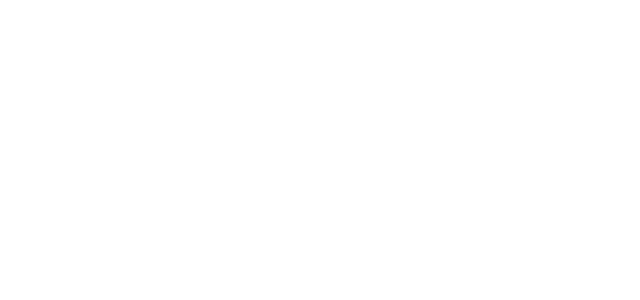
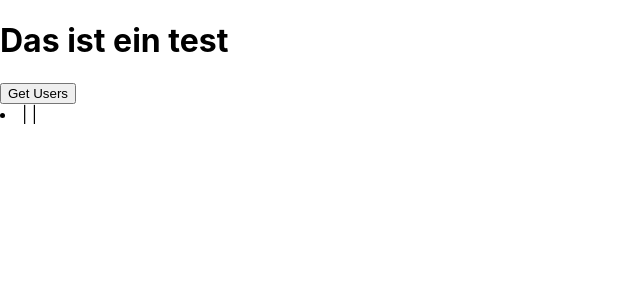
Before and after one commit to dnanseldev/sandbox, a React (Create React App) app in the folder weblabapp/: page / in a window 1280 px wide. Shown: the top 300 px of the page, without its empty margins (0-640 px from the left). Built offline with nearby package versions, Linux system fonts and the light colour scheme.

Commit message:
jun 16  01:33

```diff
--- a/weblabapp/package.json
+++ b/weblabapp/package.json
@@ -10,6 +10,7 @@
     "react": "^17.0.2",
     "react-dom": "^17.0.2",
     "react-scripts": "4.0.3",
+    "uuidv4": "^6.2.10",
     "web-vitals": "^1.1.2"
   },
   "scripts": {
--- a/weblabapp/src/App.js
+++ b/weblabapp/src/App.js
@@ -1,10 +1,64 @@
+import React, {useState} from 'react';
+import { v4 as uuidv4 } from 'uuid';
+import User from './components/user'
 
 function App() {
+
+  const [users, setUsers] = useState([{
+     id: null,
+     name: '',
+     username: '',
+     email: ''
+  }])
+
+  const hdlClick = evt => {
+
+    evt.preventDefault()
+
+    const url = 'https://jsonplaceholder.typicode.com/users'
+
+   // const fetch = require('cross-fetch')
+
+    fetch(url)
+      .then(res => {
+          if (res.status >= 400)
+            throw new Error(`Error status: ${res.status}`)
+
+          //console.log(usrdt)
+          return res.json()
+      })
+      .then( usrs => {
+
+        const f1 = ['b', 'm', 'a']
+        const f2 = ['m', 'l']
+        const f3 = [...f1, ...f2]
+
+        console.log(f3)
+
+        setUsers([...users, ...usrs])
+        //setUsers([{id: usrs.id, name: usrs.name, username: usrs.username, email: usrs.email}])
+
+        console.log(usrs)
+
+      })
+      .catch(err => {
+        console.log(err)
+      })
+  }
+
   return (
     <div className="App">
+        <h1>Das ist ein test</h1>
+        <button type="submit" onClick={e => hdlClick(e)}>Get Users</button>
+        {/* <User /> */}
 
+         {
+           users.map(usr => (
+            <User key={uuidv4()}  name={usr.name} username={usr.username} email={usr.email}/>
+           ) )
+         }
     </div>
-  );
+  )
 }
 
 export default App;
--- /dev/null
+++ b/weblabapp/src/components/user.jsx
@@ -0,0 +1,11 @@
+//import React from 'react';
+
+const User = props => {
+    return (
+        <div>
+            <li>{props.name} | {props.username} | {props.email}</li>
+        </div>
+    )
+}
+
+export default User
```
Also changed, not shown: weblabapp/src/apis/await-async.js (added, +18 -0 lines), 1 other file (tests, documents, lock files or other folders).
